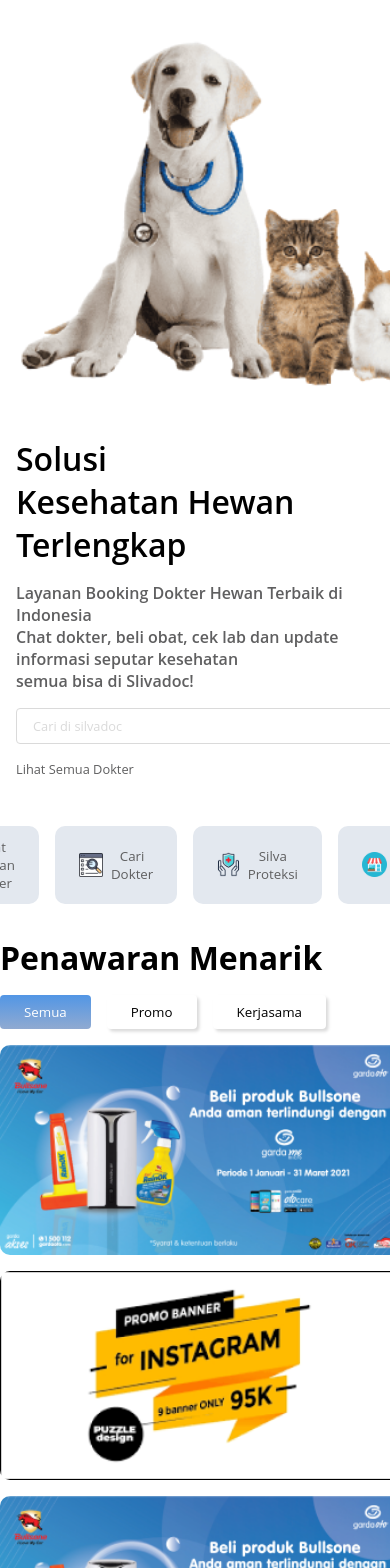
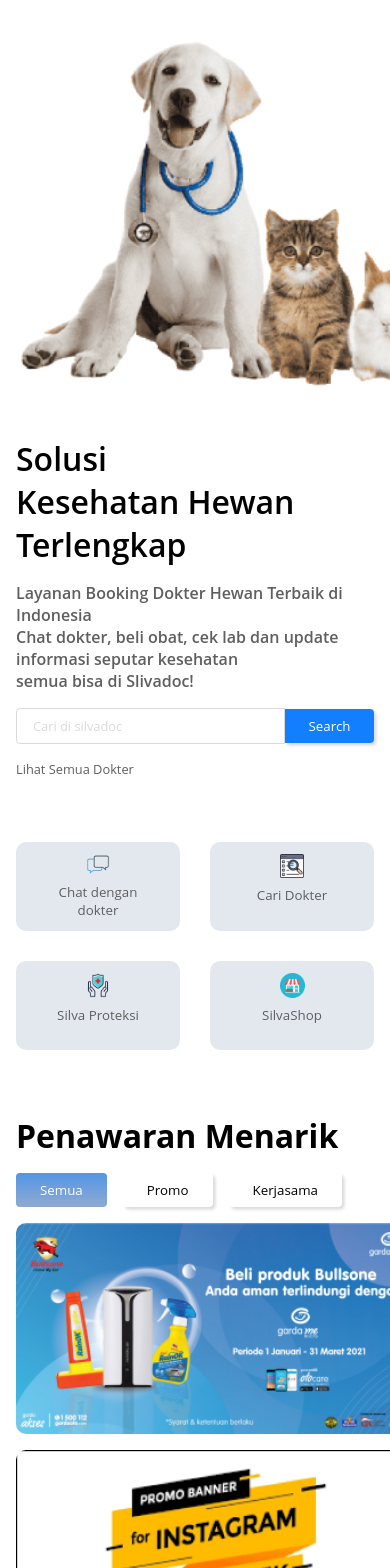
Before and after one commit to slivatech/SlivaDoc, a React (Create React App) app: page / in a window 390 px wide. Shown: the top 1568 px of the page. Built offline with nearby package versions, Linux system fonts and the light colour scheme.

Commit message:
working on responsiveness

```diff
--- a/src/components/AnimalRecommendation/RecommendationSection.tsx
+++ b/src/components/AnimalRecommendation/RecommendationSection.tsx
@@ -6,7 +6,7 @@
 
 const RecommendationSection = () => {
   return (
-    <Container style={{ padding: "2rem 0" }}>
+    <Container style={{ padding: "2rem 1rem" }}>
       <RowHeader title="Rekomendasi Hewan Terbaik" />
       <p style={{ margin: "1rem 0", color: "gray", fontSize: "12px" }}>
         Dapatkan informasi seputar jenis hewan kesukaan anda disini
--- a/src/components/Article/ArticleStyled.tsx
+++ b/src/components/Article/ArticleStyled.tsx
@@ -2,7 +2,7 @@
 import { Container } from "../Container";
 
 export const StyledArticle = styled(Container)`
-  padding: 2rem 0;
+  padding: 2rem 1rem;
   display: flex;
   flex-direction: column;
   row-gap: 1rem;
@@ -16,6 +16,7 @@
 export const ArticleBanner = styled.img<{ large?: boolean }>(
   ({ large }) => `
   max-width:${large ? "100%" : "400px"};
+
 `
 );
 
@@ -39,5 +40,8 @@
   display: flex;
 
   flex-direction: column;
-  row-gap:1rem
+  row-gap:1rem;
+  @media (max-width:768px) {
+      display: none;
+  }
 `;
--- a/src/components/Drug/DrugStyle.tsx
+++ b/src/components/Drug/DrugStyle.tsx
@@ -2,5 +2,5 @@
 import { Container } from "../Container";
 
 export const StyledDrug = styled(Container)`
-  padding: 2rem 0;
+  padding: 2rem 1rem;
 `;
--- a/src/components/NavButtons/NavButtons.tsx
+++ b/src/components/NavButtons/NavButtons.tsx
@@ -2,20 +2,39 @@
 import styled from "styled-components";
 import Button from "../Button/Button";
 import { GroupButtons } from "../GroupButtons/GroupButtons";
+
+const NavButtonsStyled = styled.div`
+   max-width: 800px;
+  margin: 0 auto;
+  display: grid;
+  grid-auto-rows: 1fr;
+  grid-column-gap: 30px;
+  grid-row-gap: 30px;
+  padding: 2rem 1rem;
+  grid-template-columns: repeat(auto-fit, minmax(100px, 1fr));
+
+  /* @media (max-width:640px) {
+    rep
+  } */
+`
 
 const NavButton = styled.button(
   ({ theme }) => `
     padding:12px 24px;
   display:flex;
   align-items: center;
-  column-gap:.5rem;
   color:${theme.colors.txtSecondary} ;
   border-radius:10px;
 
   outline:none;
   border:none;
   cursor:pointer;
-  background:#E3E8EF
+  background:#E3E8EF;
+  flex-direction:row;
+  gap:.5rem;
+  @media (max-width:768px){
+    flex-direction:column
+  }
 `
 );
 
@@ -26,8 +45,7 @@
 
 const NavButtons: FC = () => {
   return (
-    <div style={{ display: "flex", justifyContent: "center" }}>
-      <GroupButtons>
+    <NavButtonsStyled>
         <NavButton>
           <SVGIcon src="/chat.svg" />
           <p>Chat dengan dokter</p>
@@ -49,8 +67,7 @@
         <Button color="#27292a" bgColor='#E0E5ED' text="SilvaProteksi" />
         <Button color="#27292a" bgColor='#E0E5ED' text="SlivaShop" />
   */}
-      </GroupButtons>
-    </div>
+    </NavButtonsStyled>
   );
 };
 
--- a/src/components/Offers/OfferStyle.tsx
+++ b/src/components/Offers/OfferStyle.tsx
@@ -2,7 +2,7 @@
 import { Container } from "../Container";
 
 export const StyledOffer = styled(Container)`
-  padding: 2rem 0;
+  padding: 2rem 1rem;
 
 
 `;
--- a/src/components/Search/Search.tsx
+++ b/src/components/Search/Search.tsx
@@ -4,8 +4,12 @@
 import SearchInput from './SearchStyle'
 
 const StyledForm = styled.form`
-  width:750px;
+  max-width:750px;
   white-space: nowrap;
+  @media (max-width:768px) {
+    width:100%;
+  }
+
 `
 const Search:FC = () => {
   return (
--- a/src/components/Search/SearchStyle.tsx
+++ b/src/components/Search/SearchStyle.tsx
@@ -7,6 +7,9 @@
 
   background-color: transparent;
   font-size: 0.8rem;
+  &:focus{
+    border-color:#3161ff;
+  }
   ::placeholder,
   ::-webkit-input-placeholder {
     color: #dadada;
--- a/src/components/Service/ServiceStyle.tsx
+++ b/src/components/Service/ServiceStyle.tsx
@@ -2,7 +2,7 @@
 import { Container } from "../Container";
 
 export const ServiceStyle = styled(Container)`
-  padding: 2rem 0;
+  padding: 2rem 1rem;
   display: flex;
   flex-direction: column;
   row-gap: 1rem;
```
